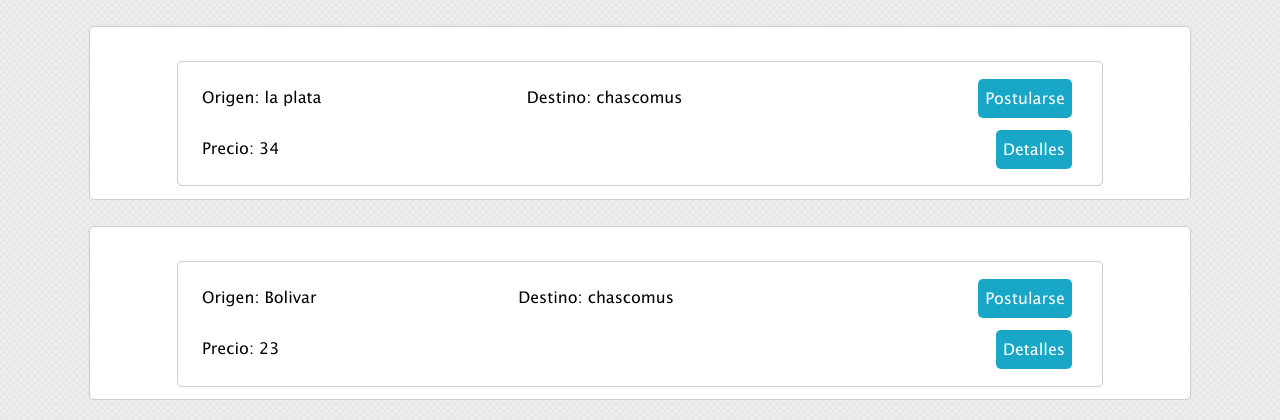
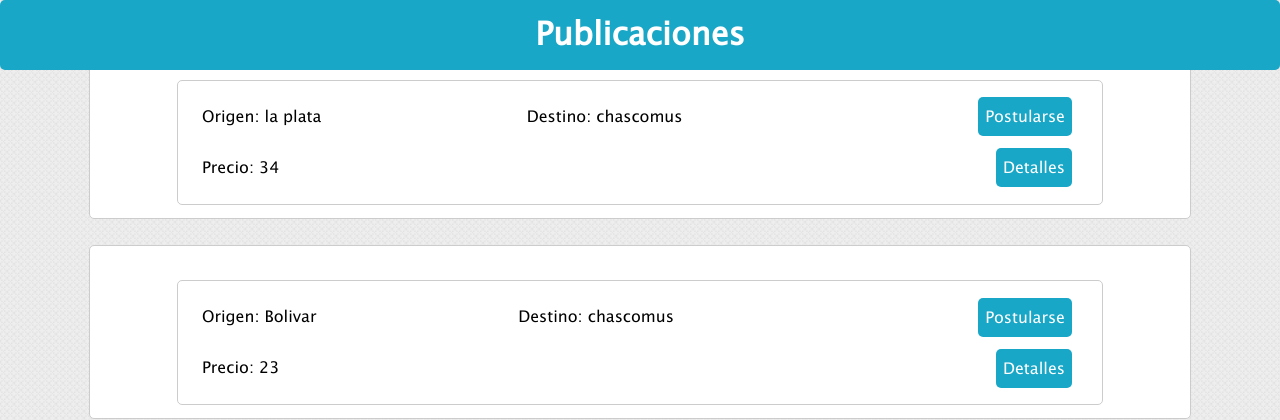
Before and after one commit to aniicossio1997/Grupo-30-D-Soft, a PHP site: page /inicio.php in a window 1280 px wide. Shown: the part 100-520 px from the top of the page. Run offline with PHP 8.4, Linux system fonts and the light colour scheme; data comes from the database, SQL or seed files in the repository; some web fonts are replaced.

Commit message:
Actualizado

```diff
--- a/inicio.php
+++ b/inicio.php
@@ -4,7 +4,7 @@
  $consulta= ("SELECT * FROM viajes");
  $resultado = mysqli_query($link, $consulta);
 ?>
-
+ 	<h1 class="h1-form"> Publicaciones </h1>
  <?php
  while ($fila = mysqli_fetch_array($resultado)) {?>
  	<article class="mis_vehiculos"><p class="text_center">
```
